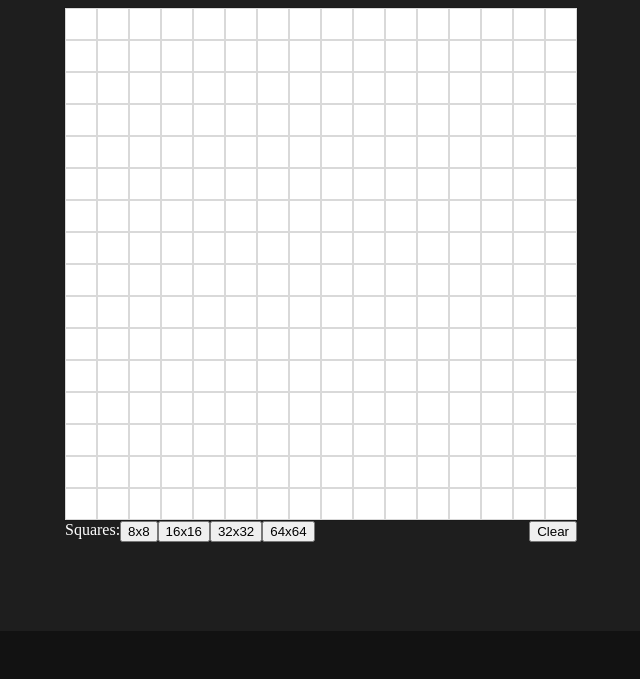
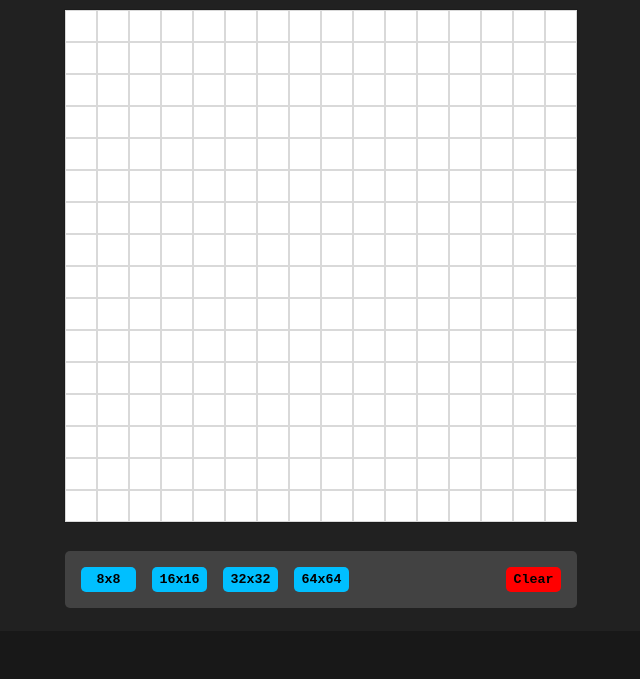
Before and after one commit to aubratt/etch-a-sketch, a plain HTML site: page index.html in a window 1280 px wide. Shown: the part 121-800 px from the top of the page, without its empty margins (319-959 px from the left). Drawn offline with Linux system fonts and the light colour scheme.

Commit message:
Format and style buttons

```diff
--- a/index.html
+++ b/index.html
@@ -12,15 +12,14 @@
             <h1>Etch-a-Sketch</h1>
             <div id="grid"></div>
             <div id="options">
-                <div id="squares-select">
-                    <div>Squares:</div>
-                    <button type="radio">8x8</button>
-                    <button type="radio">16x16</button>
-                    <button type="radio">32x32</button>
-                    <button type="radio">64x64</button>
+                <div id="options-left">
+                    <button class="squares-btn">8x8</button>
+                    <button class="squares-btn">16x16</button>
+                    <button class="squares-btn">32x32</button>
+                    <button class="squares-btn">64x64</button>
                 </div>
-                <div id="clear-btn">
-                    <button>Clear</button>
+                <div id="options-right">
+                    <button id="clear-btn">Clear</button>
                 </div>
             </div>
         </div>
--- a/styles.css
+++ b/styles.css
@@ -1,8 +1,9 @@
 body {
     display: flex;
     align-items: center;
-    background-color: #121212;
+    background-color: #181818;
     color: white;
+    font-family: monospace;
     height: 100vh;
     margin: 0;
 }
@@ -10,13 +11,18 @@ body {
 #etch-a-sketch {
     display: flex;
     flex-direction: column;
-    justify-content: start;
+    justify-content: center;
     align-items: center;
-    background-color: #1e1e1e;
+    gap: 28px;
+    background-color: #212121;
     border-radius: 15px;
     width: 704px;
     height: 704px;
     margin: auto;
+}
+
+h1 {
+    margin: 0;
 }
 
 #grid {
@@ -28,15 +34,51 @@ body {
 }
 
 #options {
+    box-sizing: border-box;
     display: flex;
     justify-content: space-between;
+    background-color: #424242;
+    border-radius: 5px;
     width: 512px;
+    padding: 16px;
 }
 
-#squares-select {
+#options-left {
     display: flex;
+    gap: 16px;
+}
+
+button {
+    cursor: pointer;
+    width: 55px;
+    height: 25px;
+    border: none;
+    border-radius: 5px;
+    font-family: monospace;
+}
+
+.squares-btn {
+    background-color: deepskyblue;
+    font-weight: bold;
+}
+
+#eight {
+    background-color: deepskyblue;
+}
+
+#sixteen {
+    background-color: deepskyblue;
+}
+
+#thirty-two {
+    background-color: deepskyblue;
+}
+
+#sixty-four {
+    background-color: deepskyblue;
 }
 
 #clear-btn {
-    display: flex;
+    background-color: red;
+    font-weight: bold;
 }
```
